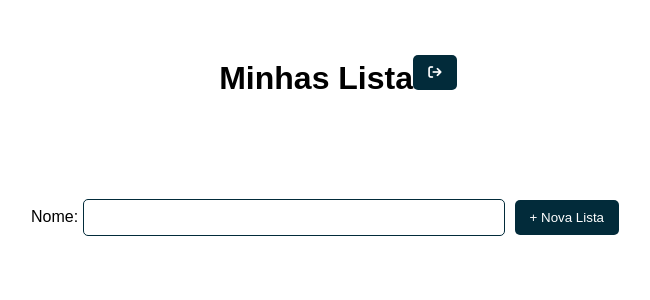
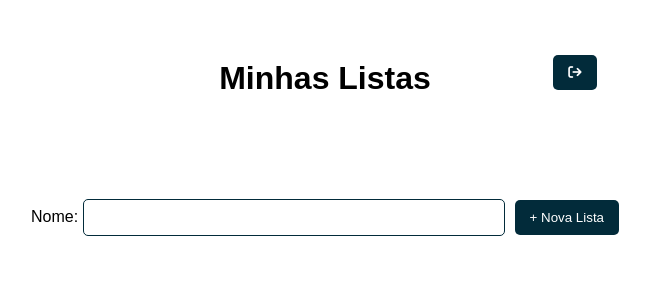
Before and after one commit to alanrios2001/django_project, a Django app: page /lists/ in a window 1280 px wide. Shown: the top 300 px of the page, without its empty margins (315-965 px from the left). Run offline with Django 5.2, Linux system fonts and the light colour scheme; the visitor is signed in with stand-in values (Sample User, id 1); data that the repository does not hold is empty.

Commit message:
Correção de css list.html

```diff
--- a/app_projeto/templates/to_do_list/lists.html
+++ b/app_projeto/templates/to_do_list/lists.html
@@ -13,8 +13,7 @@
 </head>
 
 <body>
-    <h1>Minhas Listas</h1>
-
+    <div class="list-container">
         <!-- Botão para fazer logout -->
         <form action="{% url 'logout' %}" method="post" class="logout-button">
             {% csrf_token %}
@@ -22,6 +21,8 @@
                 <i class="fa-solid fa-sign-out"></i>
             </button>
         </form>
+
+        <h1>Minhas Listas</h1>
 
         <!-- Formulário para adicionar nova lista -->
         <form action="{% url 'to_do_list' %}" method="post">
@@ -53,6 +54,7 @@
             </li>
             {% endfor %}
         </ul>
+    </div>
 </body>
 
 </html>
--- a/static/style/to_do_list/lists.css
+++ b/static/style/to_do_list/lists.css
@@ -80,7 +80,7 @@ li {
     position: absolute;
     top: 50px;
     /* Adjust top position */
-    left: 450px;
+    left: 250px;
     /* Adjust left position */
     z-index: 999;
     /* Ensure it's above other content */
@@ -104,3 +104,7 @@ li form button {
 li form button[name="delete"] {
     background-color: #022B3A;
 }
+
+.list-container {
+    position: relative;
+}
```
Lines whose indentation alone changed are shown as unchanged.
